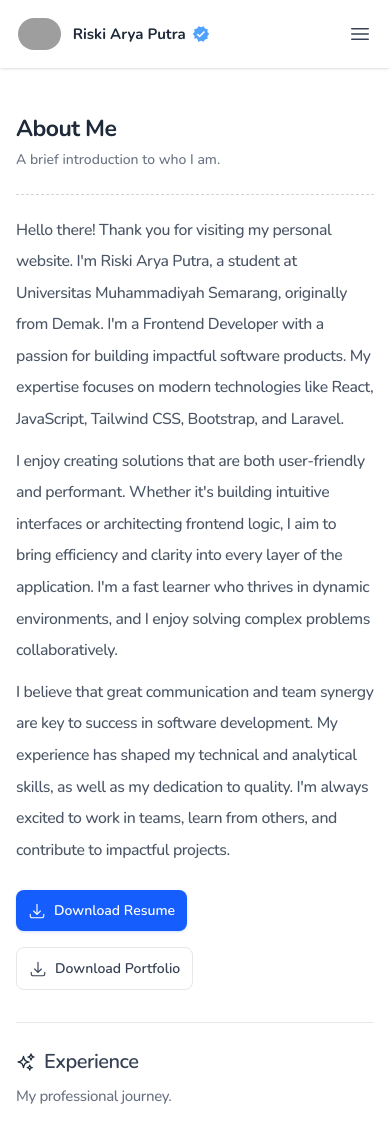
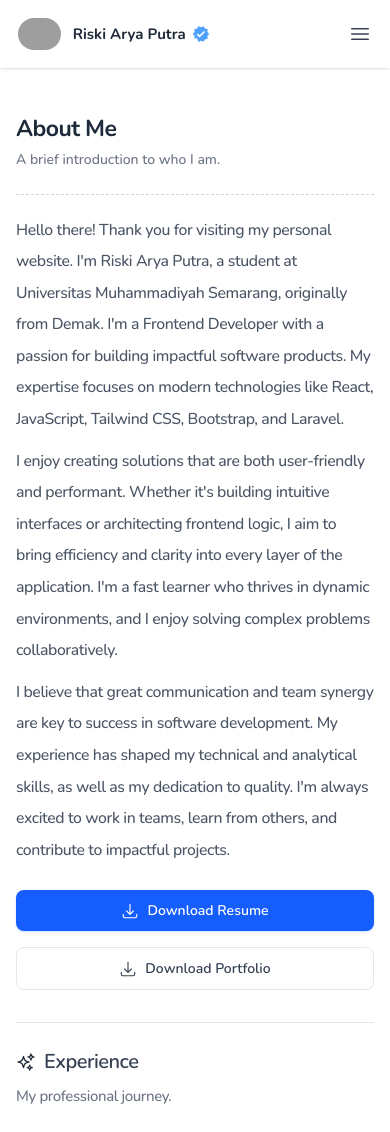
Before and after one commit to riskiaryaptr/portfolio, a React (Vite) app: page /About in a window 390 px wide. Shown: the top 1132 px of the page. Built offline with nearby package versions, Linux system fonts and the light colour scheme; grey boxes are pictures that could not be loaded.

Commit message:
update About

```diff
--- a/src/frontend/pages/About.jsx
+++ b/src/frontend/pages/About.jsx
@@ -145,12 +145,12 @@ function About() {
                                 </p>
 
                                 <div className="mt-6 flex flex-wrap gap-4">
-                                    <a href="/" download className="flex items-center gap-2 px-3 py-2.5 bg-blue-600 text-white rounded-lg leading-normal font-semibold text-[14px] shadow-sm shadow-blue-500/20 active:scale-95">
+                                    <a href="/" download className="flex w-full sm:w-auto items-center justify-center gap-2 px-3 py-2.5 bg-blue-600 text-white rounded-lg leading-normal font-semibold text-[14px] shadow-sm shadow-blue-500/20 active:scale-95">
                                         <ArrowDownTrayIcon className="h-4.5 w-4.5" />
                                         <span>Download Resume</span>
                                     </a>
 
-                                    <a href="/" download className="flex items-center gap-2 px-3 py-2.5 bg-white border border-gray-200 text-gray-700 rounded-lg leading-normal font-semibold text-[14px] hover:bg-gray-50 transition-all active:scale-95">
+                                    <a href="/" download className="flex w-full sm:w-auto items-center justify-center gap-2 px-3 py-2.5 bg-white border border-gray-200 text-gray-700 rounded-lg leading-normal font-semibold text-[14px] hover:bg-gray-50 transition-all active:scale-95">
                                         <ArrowDownTrayIcon className="h-4.5 w-4.5" />
                                         <span>Download Portfolio</span>
                                     </a>
```
